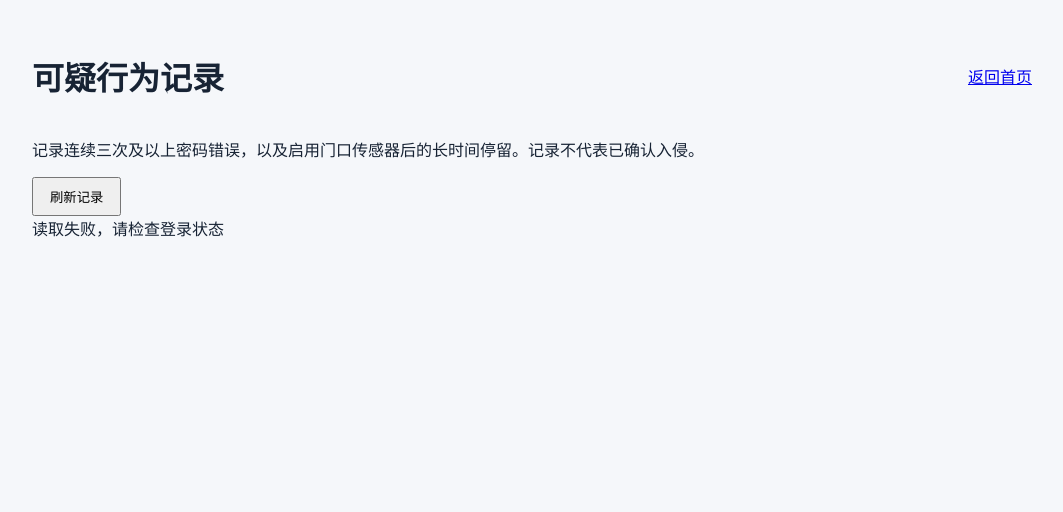
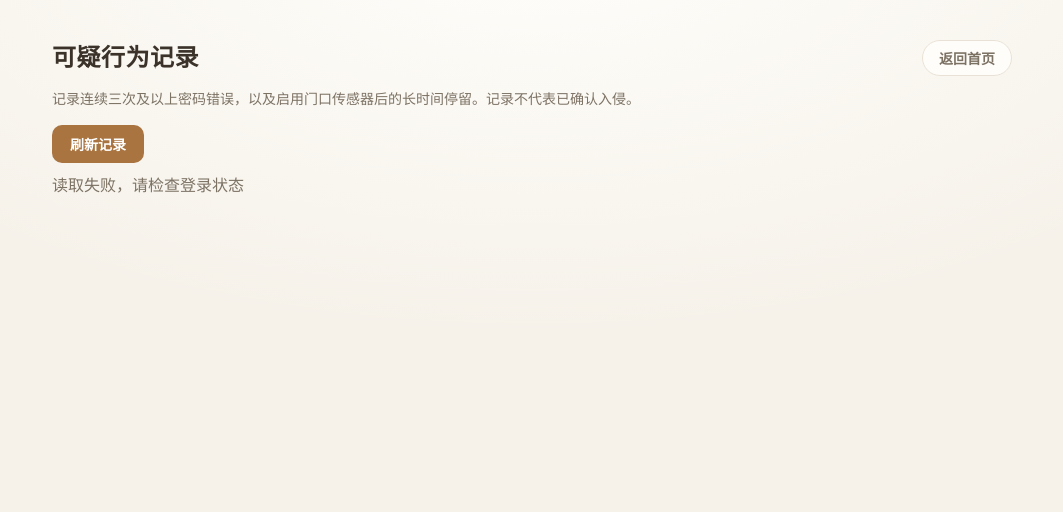
Before and after one commit to Attenna/Arduino-Uno-3-Smart-Home, a Flask app: template PC_Test/web/templates/security.html in a window 1280 px wide. Shown: the top 512 px of the page, without its empty margins (108-1171 px from the left). Run offline with Flask 3, Linux system fonts and the light colour scheme; the template is opened without the code that fills it, so the values that code supplies are empty.

Commit message:
UI：可疑行为记录页接入暖居主题，补齐换肤

```diff
--- a/PC_Test/web/templates/security.html
+++ b/PC_Test/web/templates/security.html
@@ -1,11 +1,60 @@
 <!doctype html>
-<html lang="zh-CN"><head><meta charset="utf-8"><meta name="viewport" content="width=device-width, initial-scale=1">
-<title>可疑行为记录</title><style>
-body{font:16px system-ui;max-width:1000px;margin:32px auto;padding:0 20px;background:#f5f7fa;color:#172334}
-header{display:flex;justify-content:space-between;align-items:center}article{background:white;padding:20px;margin:16px 0;border-radius:12px}
-img{max-width:100%;max-height:360px}small{color:#586779}button{padding:8px 16px;cursor:pointer}
-</style></head><body><header><h1>可疑行为记录</h1><a href="/">返回首页</a></header>
-<p>记录连续三次及以上密码错误，以及启用门口传感器后的长时间停留。记录不代表已确认入侵。</p>
+<html lang="zh-CN">
+<head>
+<meta charset="utf-8">
+<meta name="viewport" content="width=device-width,initial-scale=1">
+<title>可疑行为记录</title>
+<link rel="preconnect" href="https://fonts.googleapis.com">
+<link rel="preconnect" href="https://fonts.gstatic.com" crossorigin>
+<link href="https://fonts.googleapis.com/css2?family=Fraunces:opsz,wght@9..144,400..700&family=Noto+Serif+SC:wght@500;600;700&family=Plus+Jakarta+Sans:wght@400..800&display=swap" rel="stylesheet">
+<style>
+:root{
+  --bg-primary:#f6f2ea;--bg-card:#ffffff;--border:#e9e1d5;
+  --text-primary:#3b332a;--text-secondary:#7c7264;--text-muted:#a89e8d;
+  --accent:#a9743f;--accent-strong:#96632f;--danger:#b5544a;
+  --radius:18px;--radius-sm:10px;
+  --transition:all .3s cubic-bezier(.4,0,.2,1);
+}
+*{margin:0;padding:0;box-sizing:border-box}
+body{
+  font-family:-apple-system,BlinkMacSystemFont,'Segoe UI','PingFang SC','Microsoft YaHei',sans-serif;
+  color:var(--text-primary);background:var(--bg-primary);line-height:1.5;
+  background-image:radial-gradient(1200px 600px at 50% -10%,#fffefb 0%,rgba(246,242,234,0) 70%),
+                   radial-gradient(900px 520px at 92% 112%,rgba(169,116,63,.16) 0%,rgba(246,242,234,0) 62%);
+  background-attachment:fixed;
+  max-width:1000px;margin:0 auto;padding:40px 20px 56px;
+}
+header{display:flex;justify-content:space-between;align-items:center;gap:16px}
+h1{font-size:24px;font-weight:600;letter-spacing:.5px}
+header a{
+  display:inline-flex;align-items:center;height:36px;padding:0 16px;font-size:14px;font-weight:600;
+  color:var(--text-secondary);background:#fffdfa;border:1px solid var(--border);border-radius:999px;
+  text-decoration:none;transition:var(--transition);
+}
+header a:hover{color:var(--text-primary);border-color:var(--accent);background:#f5efe6}
+.lead{margin:12px 0 0;font-size:14px;color:var(--text-secondary)}
+#refresh{
+  margin-top:16px;padding:9px 18px;font-size:14px;font-weight:600;color:#fff;cursor:pointer;
+  background:var(--accent);border:none;border-radius:var(--radius-sm);transition:var(--transition);
+}
+#refresh:hover{background:var(--accent-strong);box-shadow:0 6px 18px rgba(169,116,63,.32);transform:translateY(-1px)}
+#refresh:active{transform:translateY(0)}
+#events{margin-top:10px;color:var(--text-secondary)}
+article{
+  background:var(--bg-card);padding:20px;margin:16px 0;border:1px solid var(--border);
+  border-radius:var(--radius);box-shadow:0 4px 16px rgba(120,95,60,.10);
+}
+article h2{font-size:17px;font-weight:600;color:var(--text-primary)}
+article p{margin-top:4px;font-size:14px;color:var(--text-secondary)}
+img{max-width:100%;max-height:360px;margin-top:12px;border-radius:var(--radius-sm);border:1px solid var(--border)}
+small{color:var(--text-muted)}
+html[lang="en"] body{font-family:'Plus Jakarta Sans',-apple-system,BlinkMacSystemFont,'Segoe UI',sans-serif}
+html[lang="en"] h1,html[lang="en"] article h2{font-family:'Fraunces',Georgia,serif;font-weight:600}
+</style>
+</head>
+<body>
+<header><h1>可疑行为记录</h1><a href="/">返回首页</a></header>
+<p class="lead">记录连续三次及以上密码错误，以及启用门口传感器后的长时间停留。记录不代表已确认入侵。</p>
 <button id="refresh">刷新记录</button><div id="events" role="status">正在加载…</div>
 <script>
 async function load(){
@@ -20,4 +69,6 @@
 box.append(card);}}
 catch(error){box.textContent=error.message;}}
 document.getElementById('refresh').addEventListener('click',load);load();
-</script></body></html>
+</script>
+</body>
+</html>
```
